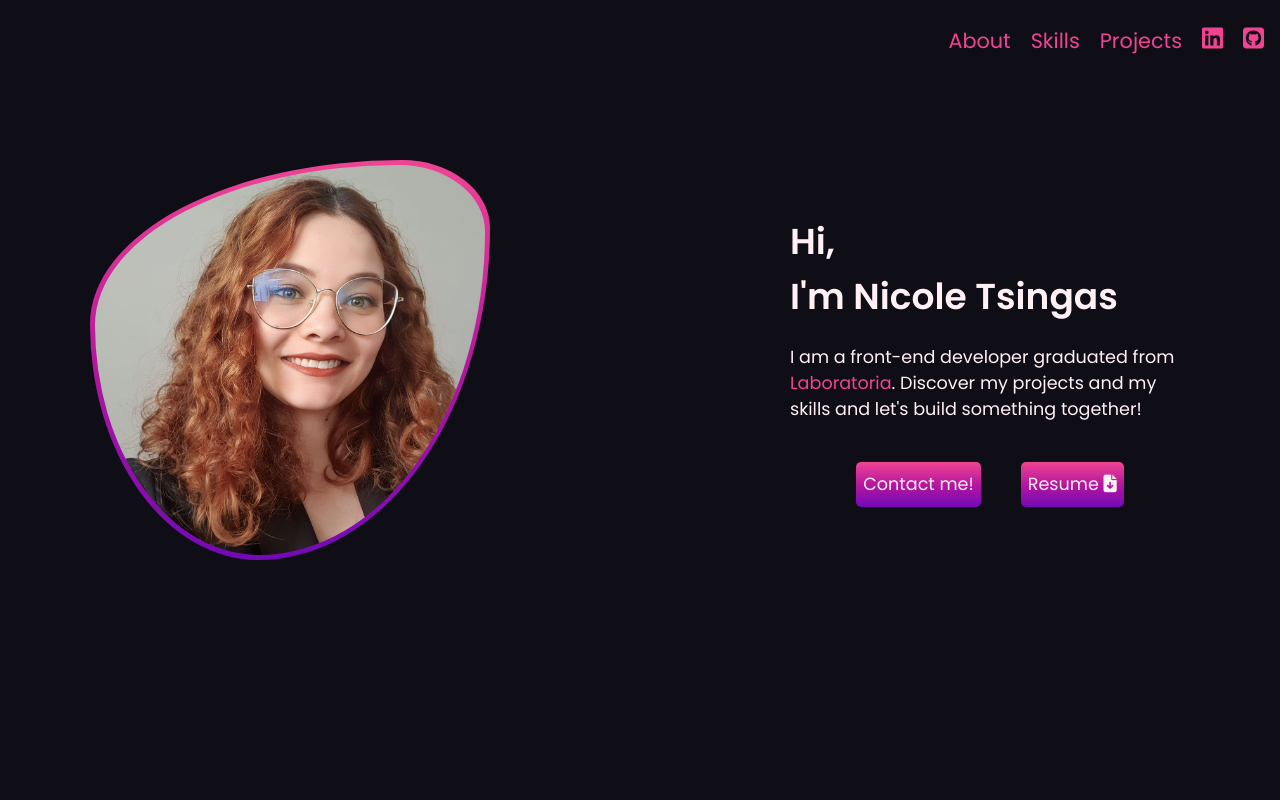
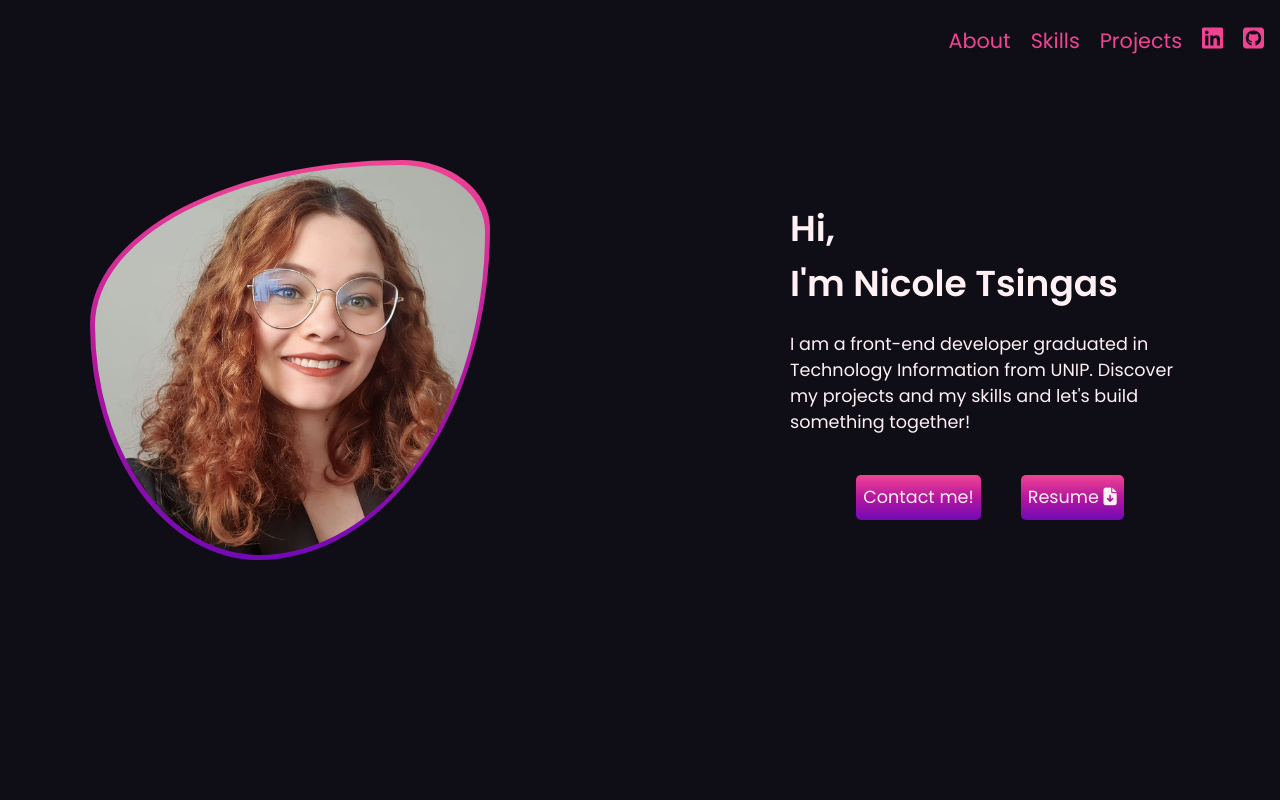
Before and after one commit to nicoletsingas/portfolio, an Angular app: page / in a window 1280 px wide. Shown: the top 800 px of the page. Built offline with nearby package versions, Linux system fonts and the light colour scheme.

Commit message:
Removed information

```diff
--- a/src/app/components/about/about.component.html
+++ b/src/app/components/about/about.component.html
@@ -7,8 +7,7 @@
       <h2>Hi,</h2>
       <h2>I'm Nicole Tsingas</h2>
     </div>
-    <p class="about-me-text">I am a front-end developer graduated from
-      <a href="https://www.laboratoria.la/br" target="_blank" class="link-lab">Laboratoria</a>. Discover my projects and my skills and let's build something together!</p>
+    <p class="about-me-text">I am a front-end developer graduated in Technology Information from UNIP. Discover my projects and my skills and let's build something together!</p>
     <div class="buttons flex">
       <button class="gradient-btn">
         <a href="mailto:nicolecass27@gmail.com">Contact me!</a>
```
